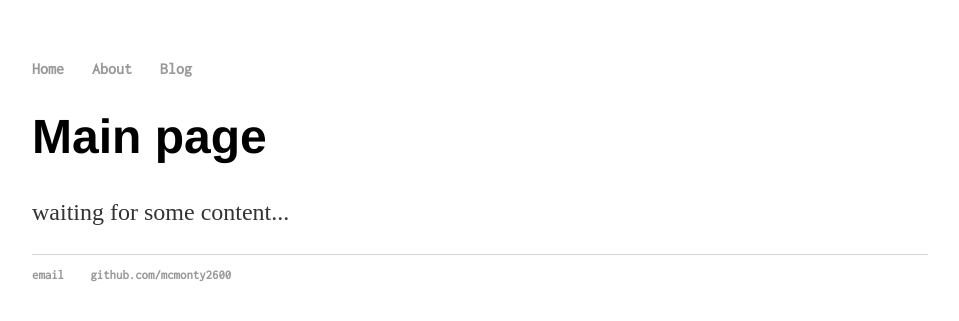
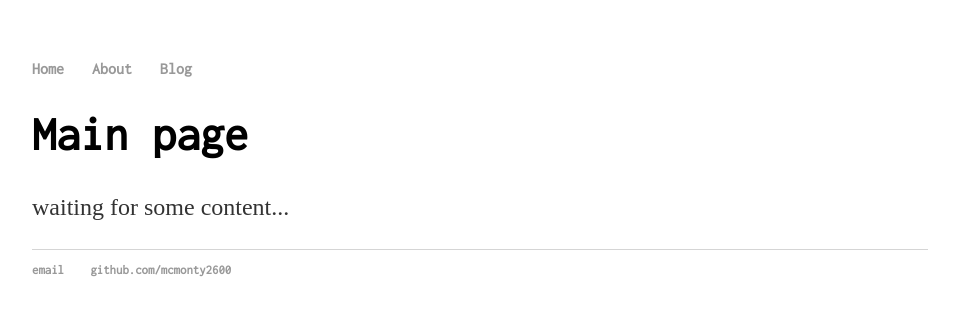
Before and after one commit to mcmonty2600/mcmonty2600.github.io, a Jekyll site: the page built from index.html, in a window 1280 px wide. Shown: the top 321 px of the page, without its empty margins (160-1119 px from the left). Built offline with Jekyll 4.4.1, drawn with Linux system fonts in a browser that asks for light colours.

Commit message:
Update main.css

```diff
--- a/css/main.css
+++ b/css/main.css
@@ -21,7 +21,7 @@ a:hover {
 }
 h1 {
     font-size: 3em;
-    font-family:'Helvetica', 'Arial', 'Sans-Serif';
+    font-family:'Inconsolata', 'Helvetica', 'Arial', 'Sans-Serif';
 }
 p {
     font-size: 1.5em;
```
